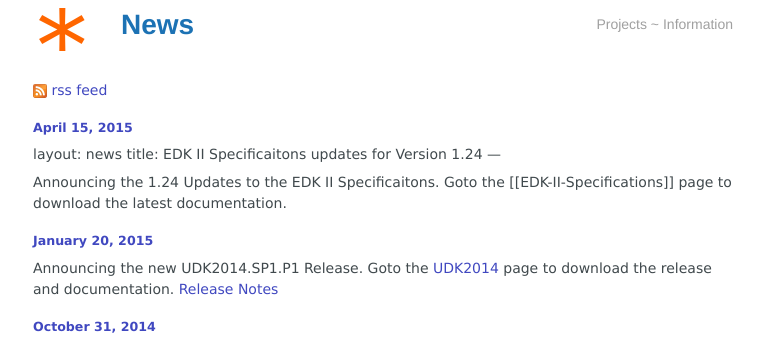
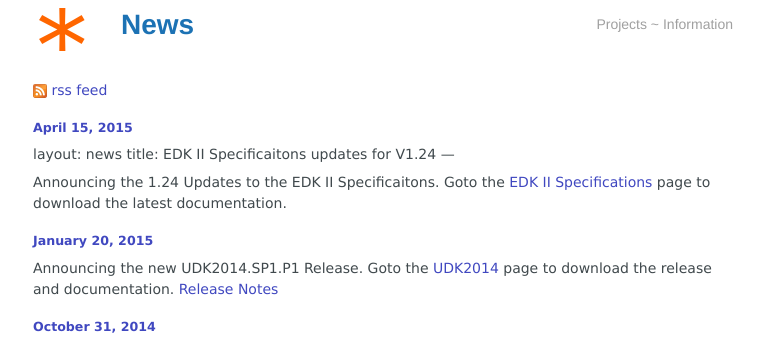
Before and after one commit to tianocore/tianocore.github.io, a Jekyll site: the page built from news/index.md, in a window 1280 px wide and 900 px high. Shown: the top 338 px of the window, without its empty margins (257-1020 px from the left). Built offline with Jekyll 4.4.1, drawn with Linux system fonts in a browser that asks for light colours; nearby versions of some CDN libraries.

Commit message:
Update 2015-04-15-EDK-II_Spec_Update.md

```diff
--- a/news/_posts/2015-04-15-EDK-II_Spec_Update.md
+++ b/news/_posts/2015-04-15-EDK-II_Spec_Update.md
@@ -1,7 +1,6 @@
 layout: news
-title: EDK II Specificaitons updates for Version 1.24
+title: EDK II Specificaitons updates for V1.24
 ---
 {% include site-links.md %}
 
-Announcing the 1.24 Updates to the EDK II Specificaitons. Goto the [[EDK-II-Specifications]] page to
-download the latest documentation.
+Announcing the 1.24 Updates to the EDK II Specificaitons. Goto the  <a href="{{wiki}}/EDK-II-Specifications" title="EDK-II-Specifications"> EDK II Specifications </a> page to download the latest documentation.
```
